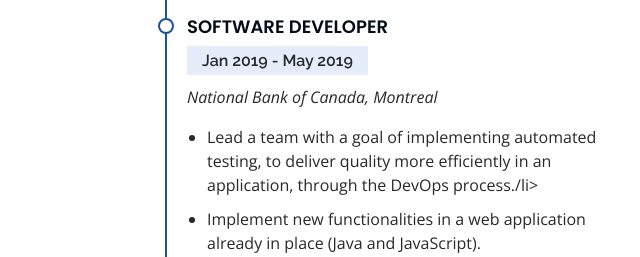
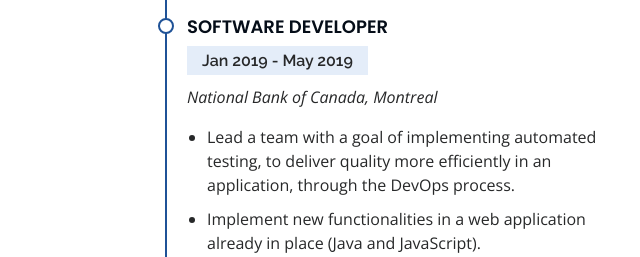
Before and after one commit to oraki23/anthonybrochu.com, a plain HTML site: page index.html in a window 1280 px wide. Shown: the part 3060-3317 px from the top of the page, 640-1280 px from the left. Drawn offline with nearby package versions, Linux system fonts and the light colour scheme.

Commit message:
typo correction

```diff
--- a/index.html
+++ b/index.html
@@ -289,7 +289,7 @@
                         <h5>Jan 2019 - May 2019</h5>
                         <p><em>National Bank of Canada, Montreal </em></p>
                         <ul>
-                            <li>Lead a team with a goal of implementing automated testing, to deliver quality more efficiently in an application, through the DevOps process./li>
+                            <li>Lead a team with a goal of implementing automated testing, to deliver quality more efficiently in an application, through the DevOps process.</li>
                             <li>Implement new functionalities in a web application already in place (Java and JavaScript).</li>
                             <li>Analyse and solve several bugs and defects in an application.</li>
                             <li>Actively work in an Agile environment.</li>
```
